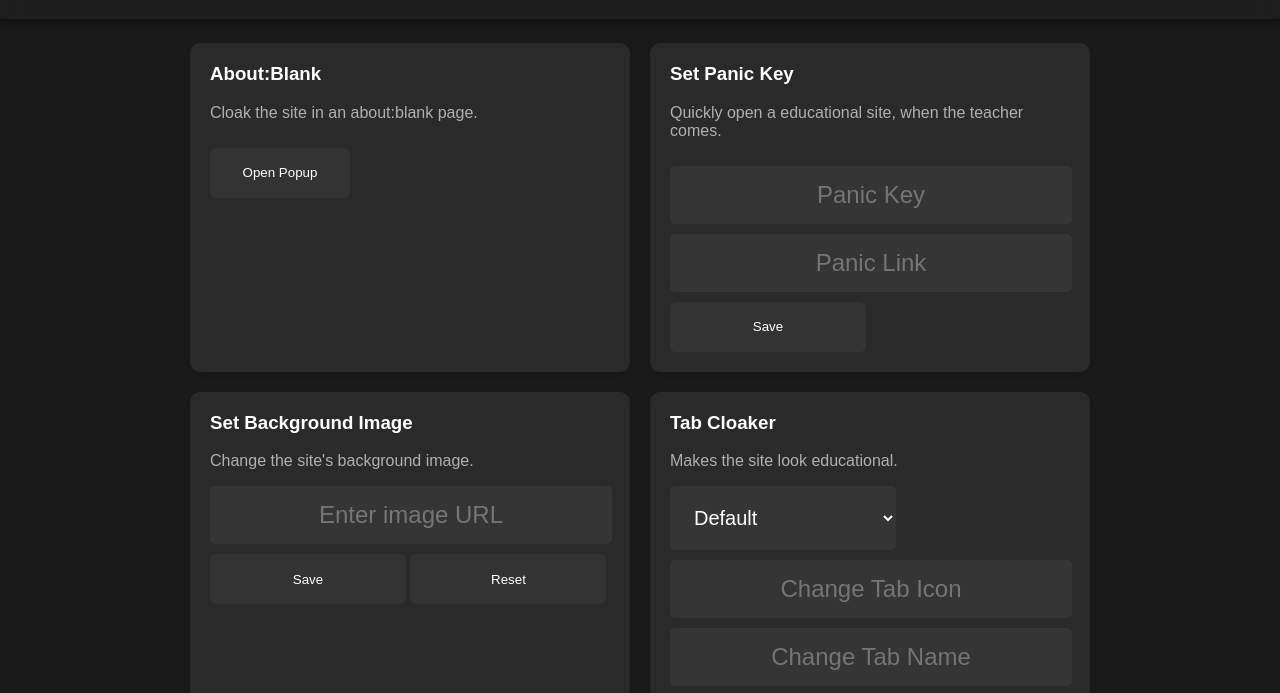
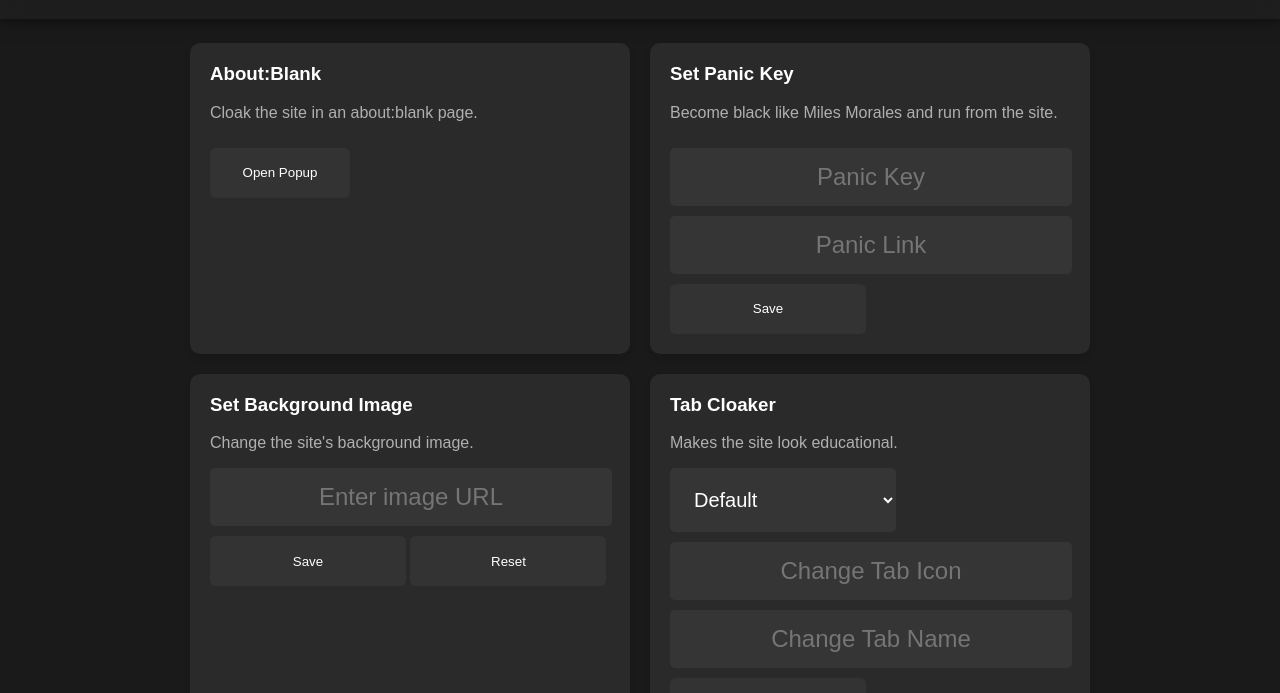
Before and after one commit to balzkas/pushthedtf, a website: page static/settings.html in a window 1280 px wide. Shown: the part 85-778 px from the top of the page. Drawn offline with nearby package versions, Linux system fonts and the light colour scheme.

Commit message:
Update settings.html

```diff
--- a/static/settings.html
+++ b/static/settings.html
@@ -1,7 +1,7 @@
 <!DOCTYPE html>
 <head>
     <link rel="shortcut icon" id="dynamic-favicon" href="favicon.png">
-    <title id="dynamic-title">Classes</title>
+    <title id="dynamic-title">Black Lotus</title>
     <script src="/scripts/main.js"></script>
    <!-- Meta Data-->
    <meta charset="UTF-8">
@@ -34,7 +34,7 @@
       </div>
           <div class="settings-card">
         <h3>Set Panic Key</h3>
-        <p>Quickly open a educational site, when the teacher comes.</p>
+        <p>Become black like Miles Morales and run from the site.</p>
         <input type="text" id="eventKeyInput" placeholder="Panic Key" class="key-form">
         <input class="key-form" placeholder="Panic Link" type="text" id="linkInput" value>
   <button class="key-button" value="Save" onclick="saveEventKey()">Save</button>
```
